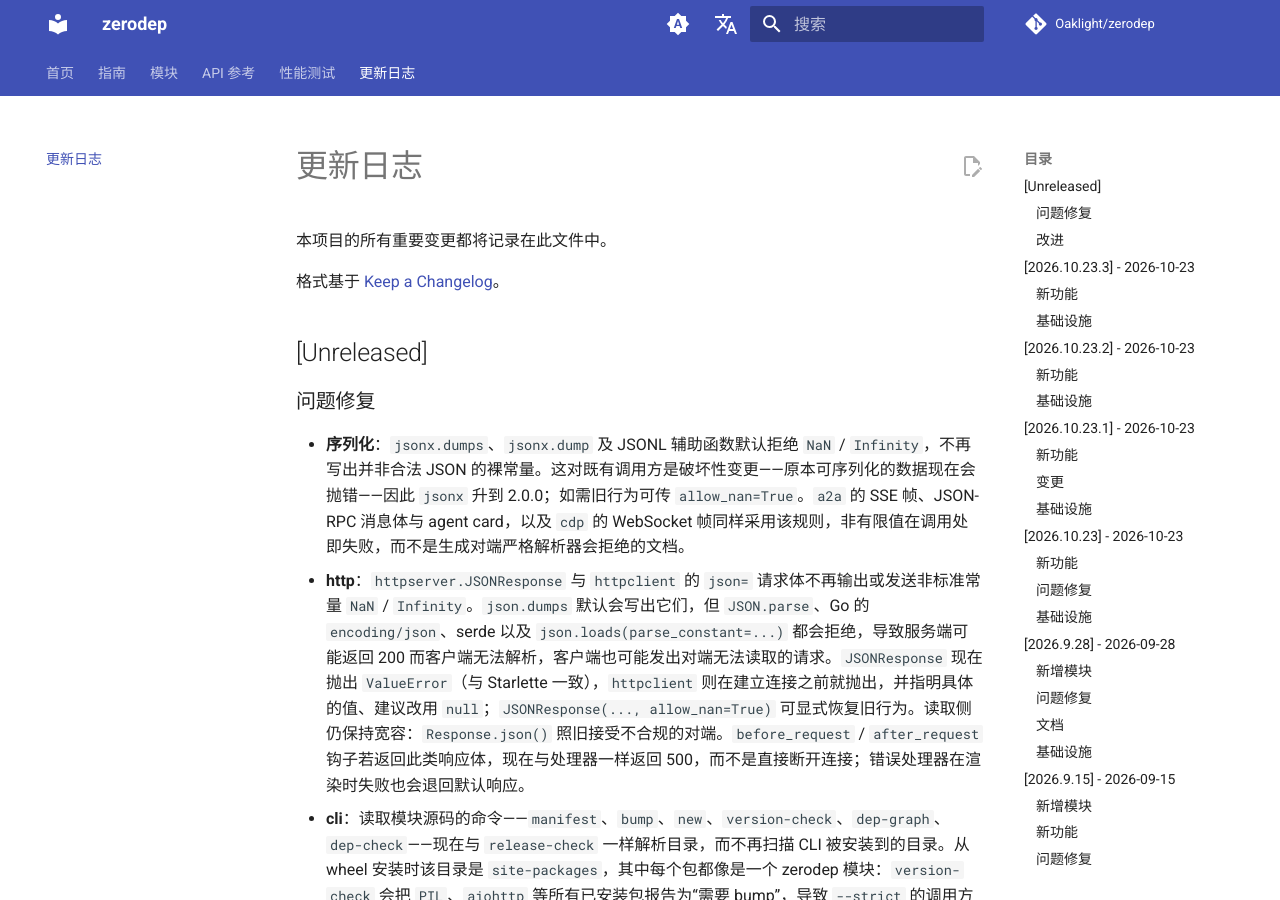
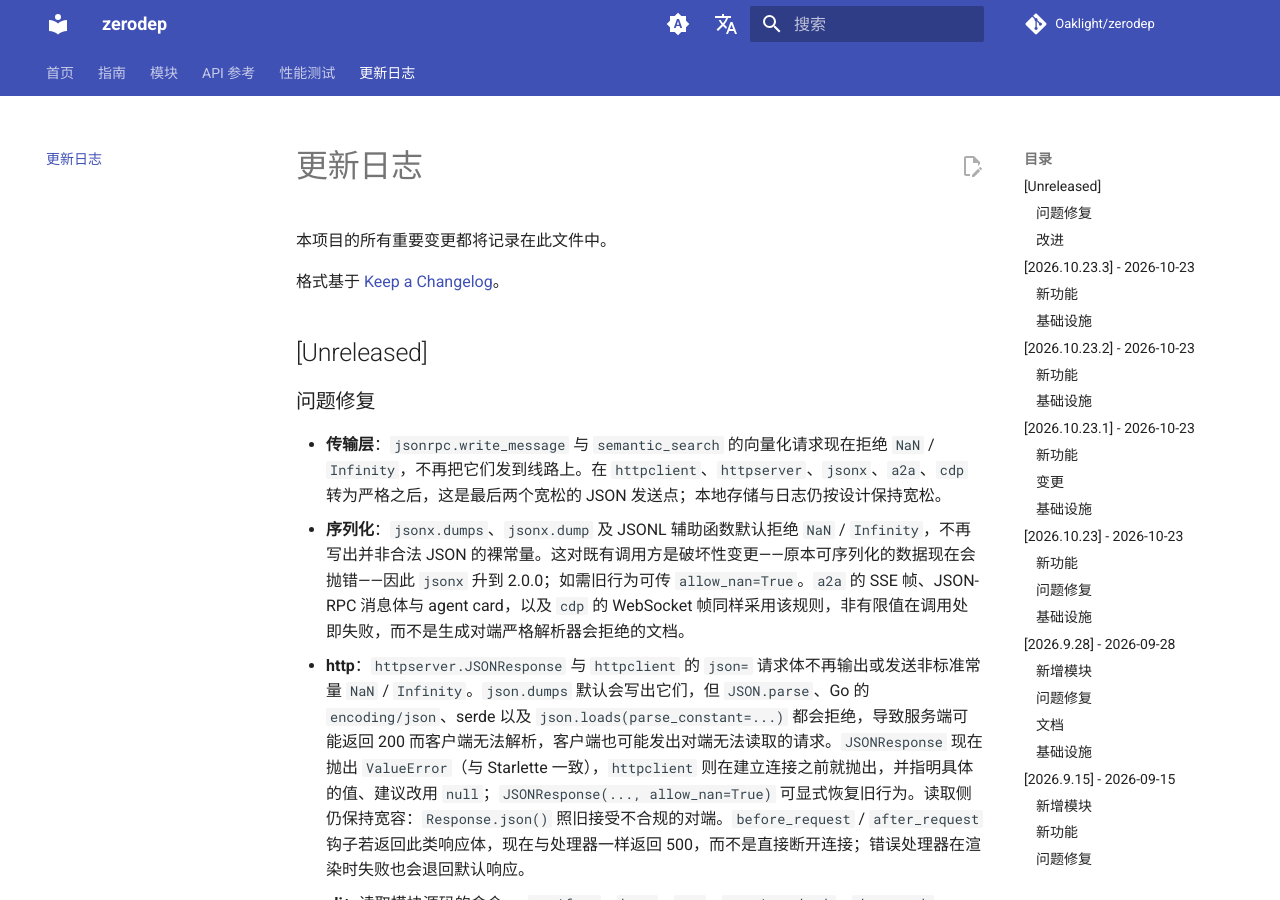
Before and after one commit to Oaklight/zerodep, an MkDocs documentation site: the page built from docs/changelog.md, in a window 1280 px wide and 900 px high. Built offline with MkDocs 1.6.1 and Material for MkDocs 9.7.7, drawn with Linux system fonts in a browser that asks for light colours; comment, search, counter and statistics services are not loaded.

Commit message:
docs: jsonrpc 0.4.0 and semantic_search 0.2.0

```diff
--- a/docs/changelog.md
+++ b/docs/changelog.md
@@ -8,6 +8,7 @@
 
 ### 问题修复
 
+- **传输层**：`jsonrpc.write_message` 与 `semantic_search` 的向量化请求现在拒绝 `NaN` / `Infinity`，不再把它们发到线路上。在 `httpclient`、`httpserver`、`jsonx`、`a2a`、`cdp` 转为严格之后，这是最后两个宽松的 JSON 发送点；本地存储与日志仍按设计保持宽松。
 - **序列化**：`jsonx.dumps`、`jsonx.dump` 及 JSONL 辅助函数默认拒绝 `NaN` / `Infinity`，不再写出并非合法 JSON 的裸常量。这对既有调用方是破坏性变更——原本可序列化的数据现在会抛错——因此 `jsonx` 升到 2.0.0；如需旧行为可传 `allow_nan=True`。`a2a` 的 SSE 帧、JSON-RPC 消息体与 agent card，以及 `cdp` 的 WebSocket 帧同样采用该规则，非有限值在调用处即失败，而不是生成对端严格解析器会拒绝的文档。
 - **http**：`httpserver.JSONResponse` 与 `httpclient` 的 `json=` 请求体不再输出或发送非标准常量 `NaN` / `Infinity`。`json.dumps` 默认会写出它们，但 `JSON.parse`、Go 的 `encoding/json`、serde 以及 `json.loads(parse_constant=...)` 都会拒绝，导致服务端可能返回 200 而客户端无法解析，客户端也可能发出对端无法读取的请求。`JSONResponse` 现在抛出 `ValueError`（与 Starlette 一致），`httpclient` 则在建立连接之前就抛出，并指明具体的值、建议改用 `null`；`JSONResponse(..., allow_nan=True)` 可显式恢复旧行为。读取侧仍保持宽容：`Response.json()` 照旧接受不合规的对端。`before_request` / `after_request` 钩子若返回此类响应体，现在与处理器一样返回 500，而不是直接断开连接；错误处理器在渲染时失败也会退回默认响应。
 - **cli**：读取模块源码的命令——`manifest`、`bump`、`new`、`version-check`、`dep-graph`、`dep-check`——现在与 `release-check` 一样解析目录，而不再扫描 CLI 被安装到的目录。从 wheel 安装时该目录是 `site-packages`，其中每个包都像是一个 zerodep 模块：`version-check` 会把 `PIL`、`aiohttp` 等所有已安装包报告为“需要 bump”，导致 `--strict` 的调用方永久报错。现在目录解析为当前目录之上包含 zerodep `manifest.json` 的 checkout，找不到时退回 CLI 自身所在目录；不在任何目录内时命令直接拒绝执行，只含 `pyproject.toml` 的目录也不再被视为目录。并非 zerodep 目录的 `manifest.json`（浏览器扩展的、或模块文件已不存在的遗留副本）不会被误认，因此 `zerodep manifest` 不会覆盖它。`primary_file` 出现之前（截至 `v2026.10.23`）的旧清单仍可通过 `files` 列表解析。
```
Also changed, not shown: docs/modules/index.md (+2 -2 lines).
